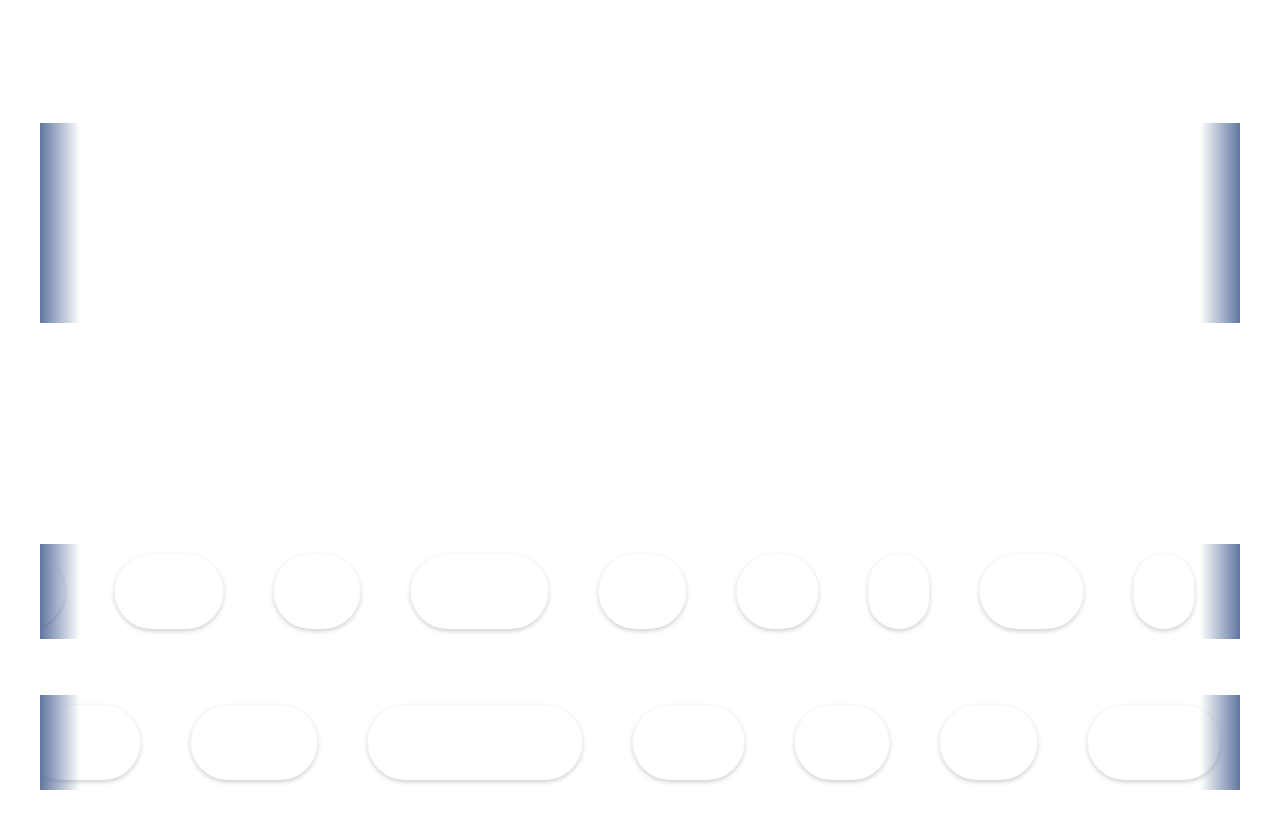
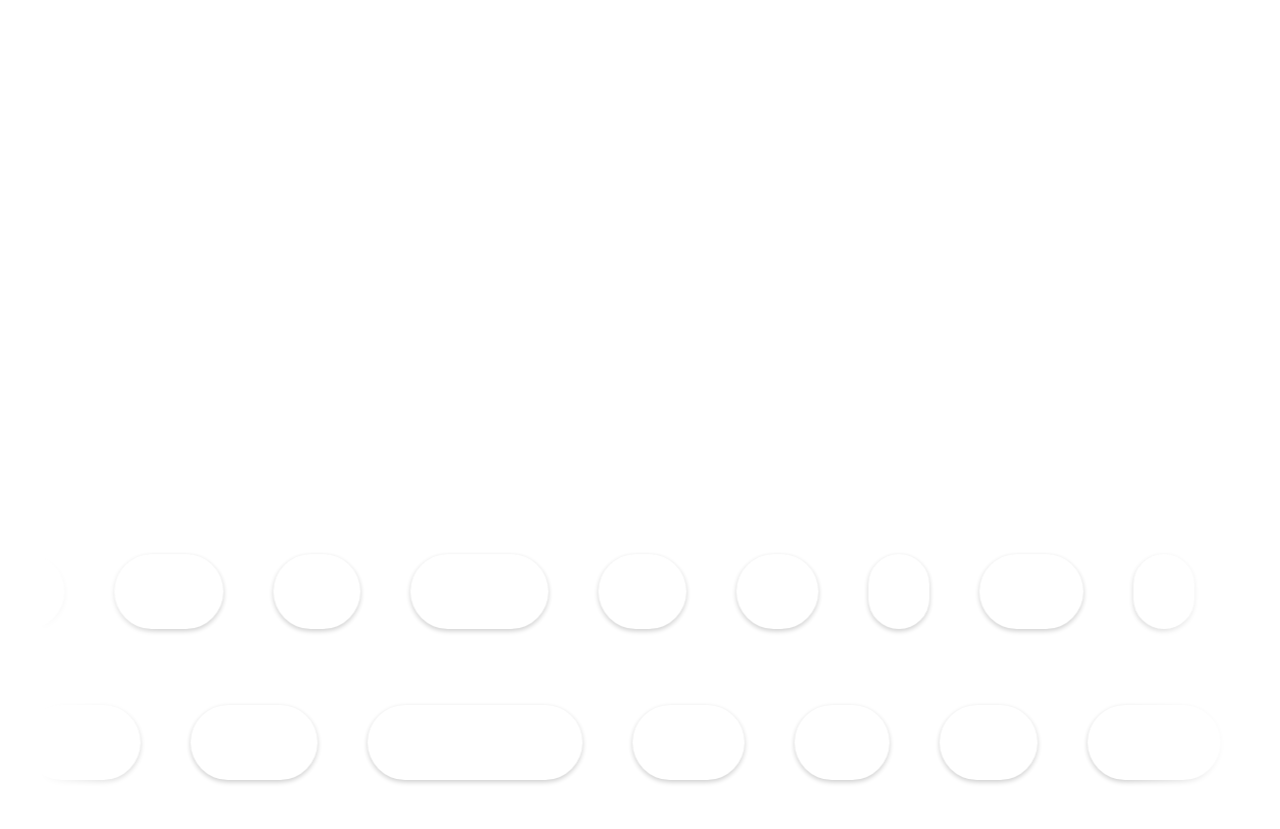
Before and after one commit to Josh-Abbott/Josh-Abbott.github.io, a React (Create React App) app: page / in a window 1280 px wide. Shown: the part 1580-2409 px from the top of the page. Built offline with nearby package versions, Linux system fonts and the light colour scheme.

Commit message:
Significant intro reworks for performance (resizing, snake disabling, etc) and minor styling changes

```diff
--- a/src/components/Intro.js
+++ b/src/components/Intro.js
@@ -34,10 +34,14 @@ function Intro({ setShowNavbar, autoCompleteIntro }) {
   const lastUpdateTimeRef = useRef(0);
   const animationFrameIdRef = useRef();
 
-  const [introState, setIntroState] = useState("TYPING");
+  const [introComplete, setIntroComplete] = useState(false);
   const [enableSnake, setEnableSnake] = useState(true);
 
   const getTarget = () => targetRef.current;
+
+  useEffect(() => {
+    setEnableSnake(!introComplete);
+  }, [introComplete]);
 
   // breadth first search algorithm for pathfinding
   const bfs = (start, goal, body) => {
@@ -103,8 +107,9 @@ function Intro({ setShowNavbar, autoCompleteIntro }) {
     requestAnimationFrame(fpsCheck);
   }, []);
 
+  // Snake game loop
   useEffect(() => {
-    if (!enableSnake) return; // skip if disabled now
+    if (!enableSnake) return;
 
     const canvas = canvasRef.current;
     const ctx = canvas.getContext("2d");
@@ -272,21 +277,29 @@ useEffect(() => {
     const updateZoom = (scrollFraction, scrollDirection) => {
       const easedFraction = scrollFraction ** 5;
       const scale = 1 + easedFraction * 200;
+
+      if (textEl) {
         textEl.style.transform = `scale(${scale})`;
         textEl.style.transition = "transform 0.1s ease-out";
+      }
 
       if (scrollFraction > 0 && !zoomStarted) {
         setZoomStarted(true);
       }
 
-      if (scrollFraction >= 1 && scrollLocked) { // when finished
+      if (scrollFraction >= 1 && scrollLocked) {
         const element = document.getElementById("about");
         if (element) element.scrollIntoView({ behavior: "smooth" });
 
         setShowNavbar(true);
-        textEl.style.transform = "scale(1000)";
 
-        setTimeout(() => { // prevent over scrolling
+        introRef.current.classList.add("intro-complete");
+
+        setTimeout(() => {
+          setIntroComplete(true);
+        }, 250); // enough to trigger transition
+
+        setTimeout(() => {
           document.body.style.overflow = "";
           setScrollLocked(false);
         }, 1000);
@@ -296,7 +309,7 @@ useEffect(() => {
         window.removeEventListener("touchmove", handleTouchMove);
       }
 
-      if (scrollDirection === 'up' && scrollFraction < 0.1 && zoomStarted) {
+      if (scrollDirection === "up" && scrollFraction < 0.1 && zoomStarted) {
         setZoomStarted(false);
       }
     };
@@ -304,12 +317,13 @@ useEffect(() => {
     let ticking = false;
 
     const handleFakeScroll = (e) => {
-      if (!introEl || !textEl || !scrollLocked) return;
+      if (!introEl || !scrollLocked) return;
       e.preventDefault();
 
       fakeScrollY = Math.max(0, fakeScrollY + e.deltaY);
       const scrollFraction = Math.min(fakeScrollY / targetScrollDistance, 1);
-      const scrollDirection = fakeScrollY < prevScrollY.current ? 'up' : 'down';
+      const scrollDirection =
+        fakeScrollY < prevScrollY.current ? "up" : "down";
       prevScrollY.current = fakeScrollY;
 
       if (!ticking) {
@@ -337,9 +351,7 @@ useEffect(() => {
       updateZoom(scrollFraction);
     };
 
-    if (autoCompleteIntro && scrollLocked) { // reload mid page fix
-      const textEl = textRef.current;
-
+    if (autoCompleteIntro && scrollLocked) {
       if (textEl) {
         textEl.style.transform = "scale(1000)";
         textEl.style.transition = "transform 0.1s ease-out";
@@ -348,6 +360,7 @@ useEffect(() => {
       setShowNavbar(true);
       setScrollLocked(false);
       setZoomStarted(true);
+      setIntroComplete(true);
       document.body.style.overflow = "";
 
       window.removeEventListener("wheel", handleFakeScroll);
@@ -369,7 +382,8 @@ useEffect(() => {
     };
   }, [scrollLocked, zoomStarted, setShowNavbar, autoCompleteIntro]);
 
-  useEffect(() => { // intro animation reset when scrolling back up
+  useEffect(() => {
+    // intro animation reset when scrolling back up
     if (!zoomStarted) return;
 
     let lastScrollY = window.scrollY;
@@ -395,24 +409,25 @@ useEffect(() => {
         setScrollLocked(true);
         setZoomStarted(false);
         setShowNavbar(false);
+        setIntroComplete(false);
+        setEnableSnake(true);
       }
     };
     window.addEventListener("scroll", handleScrollBack);
     return () => window.removeEventListener("scroll", handleScrollBack);
-  }, [zoomStarted, setShowNavbar]);
+  }, [zoomStarted, setShowNavbar, setScrollLocked, setIntroComplete, setEnableSnake]);
 
-  useEffect(() => { // resolve mid page loading intro issue
+  useEffect(() => {
+    // resolve mid page loading intro issue
     const timeout = setTimeout(() => {
       if (scrollLocked && window.scrollY > 100) {
         const textEl = textRef.current;
 
-        if (textEl) {
-          textEl.style.transform = "scale(1000)";
-        }
-
         setShowNavbar(true);
         setScrollLocked(false);
         setZoomStarted(true);
+        setIntroComplete(true);
+        setEnableSnake(false);
         document.body.style.overflow = "";
       }
     }, 1000);
@@ -421,12 +436,16 @@ useEffect(() => {
   }, []);
 
   return (
-    <div className="intro-container" ref={introRef}>
+    <div
+      className={`intro-container ${introComplete ? "intro-complete" : ""}`}
+      ref={introRef}
+    >
       <div className="snake-background">
         {enableSnake && <canvas ref={canvasRef} />}
         <div className="glass-overlay" />
       </div>
 
+      {!introComplete && (
         <motion.div
           initial={{ opacity: 0, x: -100 }}
           animate={{ opacity: 1, x: 0 }}
@@ -447,6 +466,7 @@ useEffect(() => {
             )}
           </h1>
         </motion.div>
+      )}
     </div>
   );
 }
--- a/src/styles/Intro.css
+++ b/src/styles/Intro.css
@@ -10,6 +10,10 @@
   justify-content: center;
   align-items: center;
   transition: background-color 0.3s ease;
+}
+
+.intro-container.intro-complete {
+  background: #4f6796;
 }
 
 .zooming-text {
@@ -49,6 +53,12 @@
   border-top: 1px solid rgba(255, 255, 255, 0.2);
   border-bottom: 1px solid rgba(255, 255, 255, 0.2);
   z-index: 1;
+  transition: background 0.5s ease, backdrop-filter 0.5s ease;
+}
+
+.intro-container.intro-complete .glass-overlay {
+  background: transparent;
+  backdrop-filter: none;
 }
 
 .intro-text, .intro-text * {
--- a/src/styles/Projects.css
+++ b/src/styles/Projects.css
@@ -7,27 +7,14 @@
     overflow: hidden;
     background: transparent;
     padding: 0;
-}
-
-.scrolling-wrapper::before,
-.scrolling-wrapper::after {
-    content: '';
-    position: absolute;
-    top: 0;
-    width: 40px;
-    height: 100%;
-    z-index: 2;
-    pointer-events: none;
-    }
-
-.scrolling-wrapper::before {
-    left: 0;
-    background: linear-gradient(to right, rgba(79, 103, 150, 0.9), transparent);
-}
-
-.scrolling-wrapper::after {
-    right: 0;
-    background: linear-gradient(to left, rgba(79, 103, 150, 0.9), transparent);
+    -webkit-mask-image: linear-gradient(to right, transparent, black 10%, black 90%, transparent);
+    -webkit-mask-repeat: no-repeat;
+    -webkit-mask-position: left top;
+    -webkit-mask-size: 100% 100%;
+    mask-image: linear-gradient(to right, transparent, black 10%, black 90%, transparent);
+    mask-repeat: no-repeat;
+    mask-position: left top;
+    mask-size: 100% 100%;
 }
 
 .scrolling-container {
--- a/src/styles/Skills.css
+++ b/src/styles/Skills.css
@@ -7,27 +7,14 @@
     overflow: hidden;
     background: transparent;
     padding: 0;
-}
-
-.skills-scrolling-wrapper::before,
-.skills-scrolling-wrapper::after {
-    content: '';
-    position: absolute;
-    top: 0;
-    width: 40px;
-    height: 100%;
-    z-index: 2;
-    pointer-events: none;
-    }
-
-.skills-scrolling-wrapper::before {
-    left: 0;
-    background: linear-gradient(to right, rgba(79, 103, 150, 0.9), transparent);
-}
-
-.skills-scrolling-wrapper::after {
-    right: 0;
-    background: linear-gradient(to left, rgba(79, 103, 150, 0.9), transparent);
+    -webkit-mask-image: linear-gradient(to right, transparent, black 10%, black 90%, transparent);
+    -webkit-mask-repeat: no-repeat;
+    -webkit-mask-position: left top;
+    -webkit-mask-size: 100% 100%;
+    mask-image: linear-gradient(to right, transparent, black 10%, black 90%, transparent);
+    mask-repeat: no-repeat;
+    mask-position: left top;
+    mask-size: 100% 100%;
 }
 
 .skills-scrolling-container {
```
Lines whose indentation alone changed are shown as unchanged.
